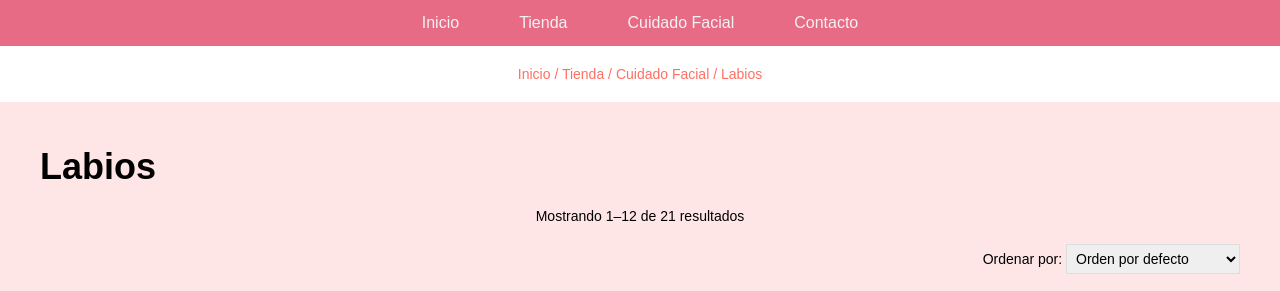
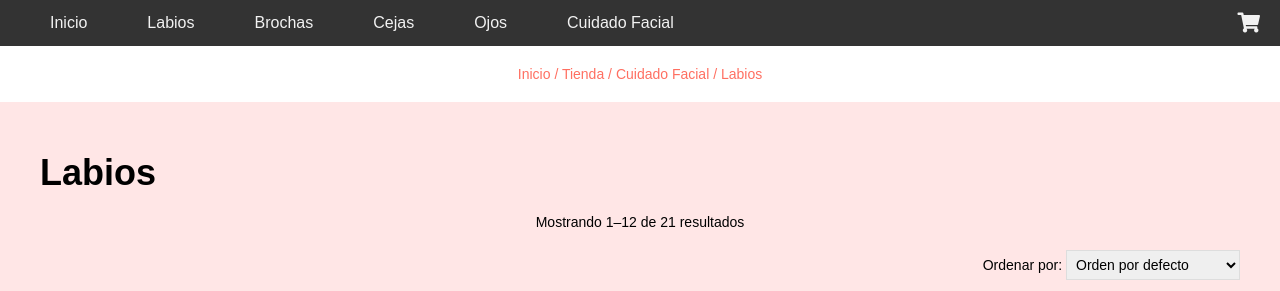
Before and after one commit to 29DIEGO08/Inventario, a plain HTML site: page labios.html in a window 1280 px wide. Shown: the top 291 px of the page. Drawn offline with Linux system fonts and the light colour scheme.

Commit message:
cambi2labios

```diff
--- a/labios.html
+++ b/labios.html
@@ -16,8 +16,15 @@
         }
 
         .navbar {
-            background-color: #e86b85;
+            background-color: #333;
             overflow: hidden;
+            display: flex;
+            justify-content: space-between;
+            align-items: center;
+            padding: 0 20px;
+        }
+
+        .navbar nav {
             display: flex;
             justify-content: center;
         }
@@ -34,6 +41,12 @@
         .navbar a:hover {
             background-color: #ddd;
             color: black;
+        }
+
+        .navbar .cart-icon {
+            color: #f2f2f2;
+            font-size: 20px;
+            cursor: pointer;
         }
 
         .breadcrumb {
@@ -171,21 +184,32 @@
 </head>
 
 <body>
-    <div class="navbar">
+    <header class="navbar">
+        <nav>
             <a href="#">
                 Inicio
             </a>
             <a href="#">
-            Tienda
+                Labios
+            </a>
+            <a href="#">
+                Brochas
+            </a>
+            <a href="#">
+                Cejas
+            </a>
+            <a href="#">
+                Ojos
             </a>
             <a href="#">
                 Cuidado Facial
             </a>
-        <a href="#">
-            Contacto
-        </a>
+        </nav>
+        <div class="cart-icon">
+            <i class="fas fa-shopping-cart"></i>
         </div>
-    <div class="breadcrumb">
+    </header>
+    <nav class="breadcrumb">
         <a href="#">
             Inicio
         </a>
@@ -198,9 +222,9 @@
             Cuidado Facial
         </a>
         / Labios
-    </div>
-    <div class="container">
-        <div class="content">
+    </nav>
+    <main class="container">
+        <section class="content">
             <h1>
                 Labios
             </h1>
```
Lines whose indentation alone changed are shown as unchanged.
